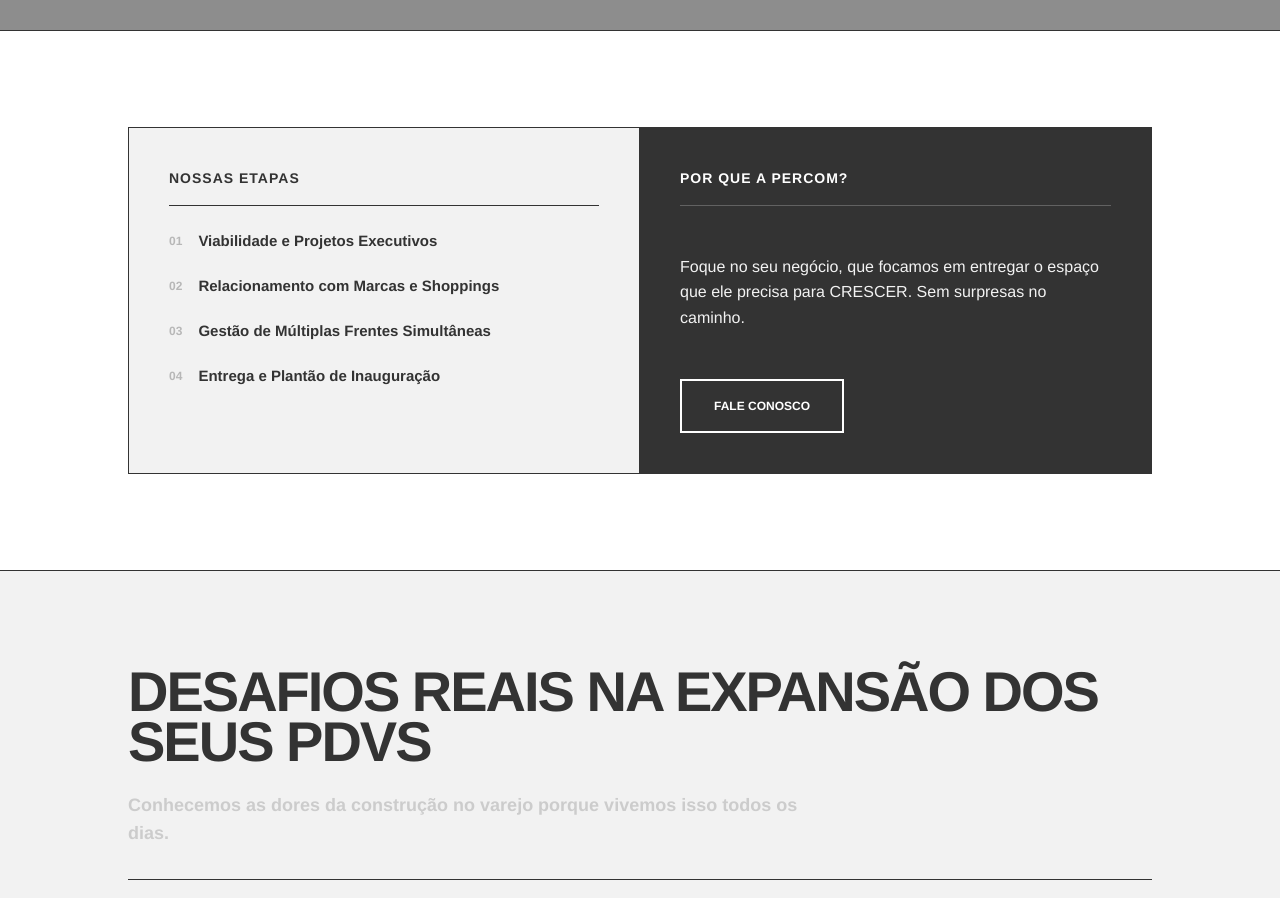
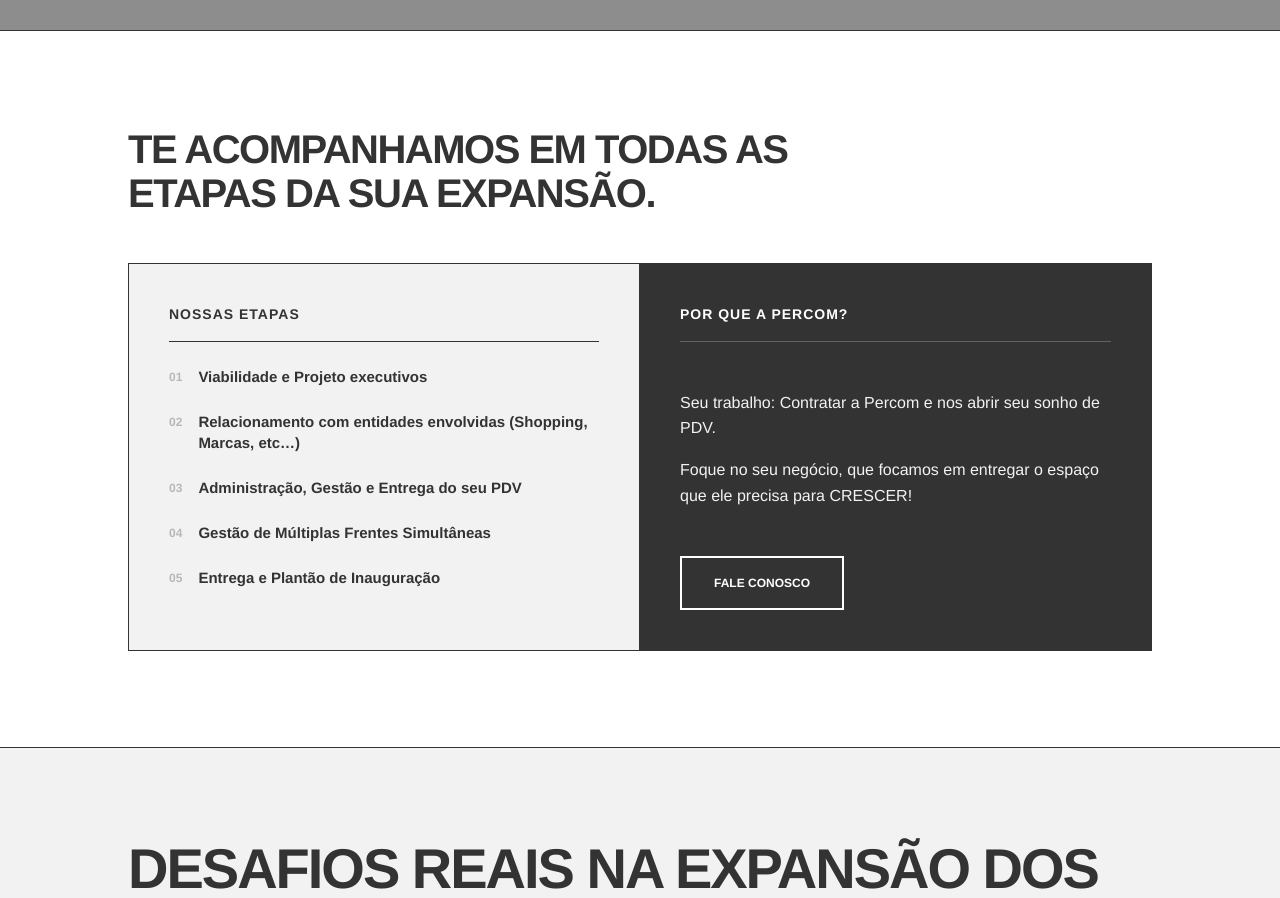
Before and after one commit to rfrossin/PERCOM-LP, a React (Vite) app: page / in a window 1280 px wide. Shown: the part 1720-2618 px from the top of the page. Built offline with nearby package versions, Linux system fonts and the light colour scheme; grey boxes are pictures that could not be loaded.

Commit message:
feat: Add expansion stages section to Home
Introduce a new section on the Home page detailing the stages PERCOM guides clients through during their expansion process. This aims to clarify the company's comprehensive support.

```diff
--- a/src/pages/Home.tsx
+++ b/src/pages/Home.tsx
@@ -175,13 +175,19 @@ export default function Home() {
 
       {/* BANNER 3: ETAPAS / POR QUE A PERCOM */}
       <section className="py-24 px-10 w-full border-b border-[var(--color-ink)]">
+        <div className="max-w-[1024px] mx-auto mb-12">
+          <h2 className="text-3xl md:text-[40px] font-black uppercase tracking-[-1.5px] leading-[1.1] max-w-3xl">
+            Te acompanhamos em todas as etapas da sua expansão.
+          </h2>
+        </div>
         <div className="max-w-[1024px] mx-auto border border-[var(--color-ink)] grid grid-cols-1 md:grid-cols-2 bg-[var(--color-grey-light)]">
           <div className="p-10 border-b md:border-b-0 md:border-r border-[var(--color-ink)]">
             <h3 className="text-[14px] font-black uppercase tracking-[1px] mb-6 border-b border-[var(--color-ink)] pb-4">Nossas Etapas</h3>
             <div className="space-y-6">
               {[
-                "Viabilidade e Projetos Executivos",
-                "Relacionamento com Marcas e Shoppings",
+                "Viabilidade e Projeto executivos",
+                "Relacionamento com entidades envolvidas (Shopping, Marcas, etc…)",
+                "Administração, Gestão e Entrega do seu PDV",
                 "Gestão de Múltiplas Frentes Simultâneas",
                 "Entrega e Plantão de Inauguração"
               ].map((item, i) => (
@@ -194,8 +200,9 @@ export default function Home() {
           </div>
           <div className="p-10 bg-[var(--color-ink)] text-[var(--color-paper)]">
             <h3 className="text-[14px] font-black uppercase tracking-[1px] mb-6 border-b border-[var(--color-grey-mid)]/30 pb-4">Por que a Percom?</h3>
-            <div className="text-[16px] leading-[1.6] font-medium text-[var(--color-grey-light)] pt-2 md:pt-6">
-              Foque no seu negócio, que focamos em entregar o espaço que ele precisa para CRESCER. Sem surpresas no caminho.
+            <div className="text-[16px] leading-[1.6] font-medium text-[var(--color-grey-light)] pt-2 md:pt-6 space-y-4">
+              <p>Seu trabalho: Contratar a Percom e nos abrir seu sonho de PDV.</p>
+              <p>Foque no seu negócio, que focamos em entregar o espaço que ele precisa para CRESCER!</p>
             </div>
             <button
               onClick={handleWhatsApp}
```
